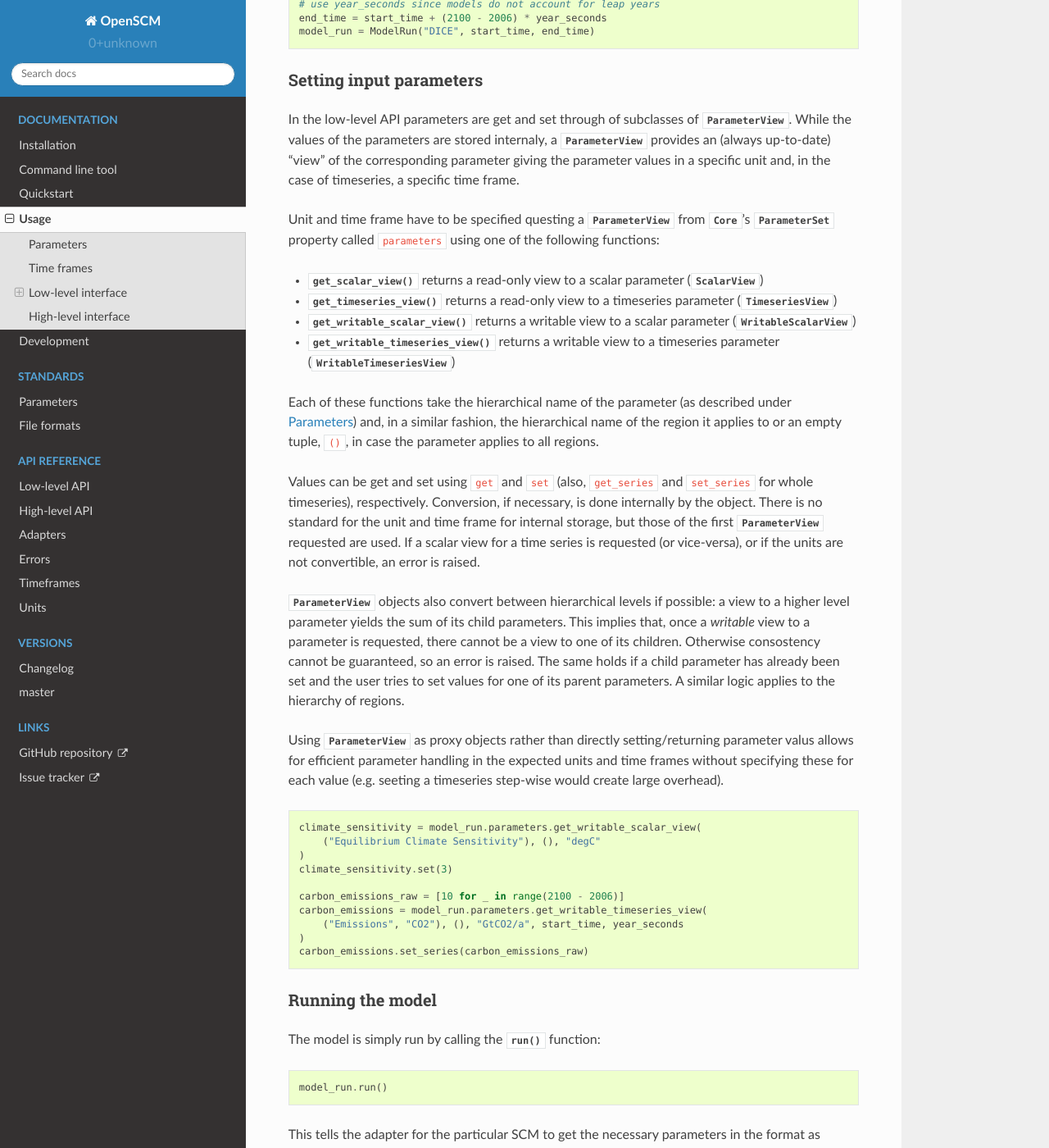
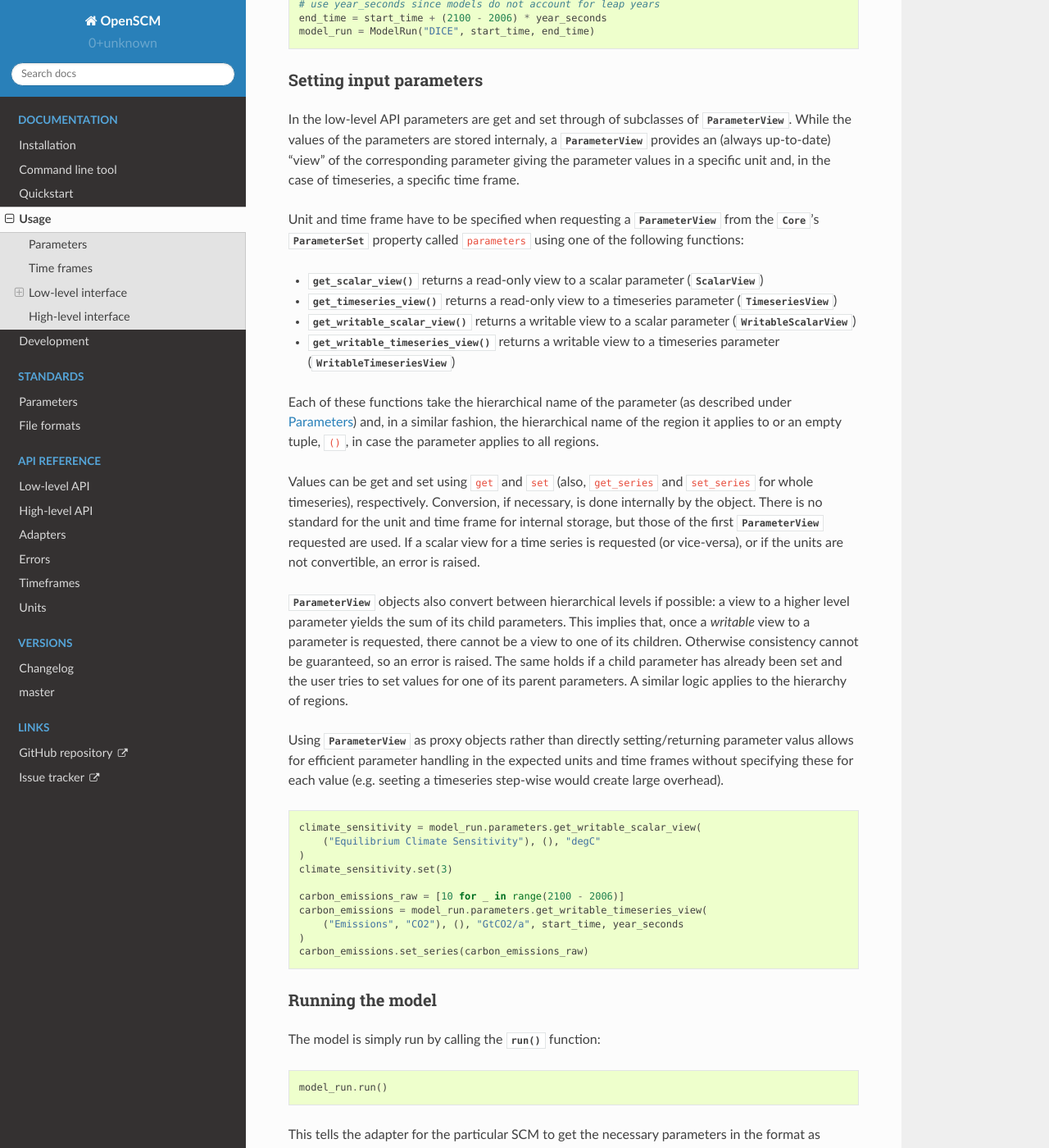
Before and after one commit to openscm/openscm, a Sphinx documentation site: the page built from docs/usage.rst, in a window 1280 px wide and 1400 px high, scrolled down 1638 px. Shown: the whole window at 82% size. Built offline with Sphinx 7.4.7 and the Read the Docs theme 2.0.0, drawn with Linux system fonts in a browser that asks for light colours.

Commit message:
Apply suggestions from code review
Co-Authored-By: swillner <sven.willner@gmail.com>

```diff
--- a/docs/usage.rst
+++ b/docs/usage.rst
@@ -97,8 +97,8 @@ up-to-date) "view" of the corresponding parameter giving the parameter
 values in a specific unit and, in the case of timeseries, a specific
 time frame.
 
-Unit and time frame have to be specified questing a
-:class:`~openscm.core.ParameterView` from
+Unit and time frame have to be specified when requesting a
+:class:`~openscm.core.ParameterView` from the
 :class:`~openscm.core.Core`'s :class:`~openscm.core.ParameterSet`
 property called ``parameters`` using one of the following functions:
 
@@ -132,7 +132,7 @@ units are not convertible, an error is raised.
 hierarchical levels if possible: a view to a higher level parameter
 yields the sum of its child parameters. This implies that, once a
 *writable* view to a parameter is requested, there cannot be a view to
-one of its children. Otherwise consostency cannot be guaranteed, so an
+one of its children. Otherwise consistency cannot be guaranteed, so an
 error is raised. The same holds if a child parameter has already been
 set and the user tries to set values for one of its parent parameters.
 A similar logic applies to the hierarchy of regions.
```
